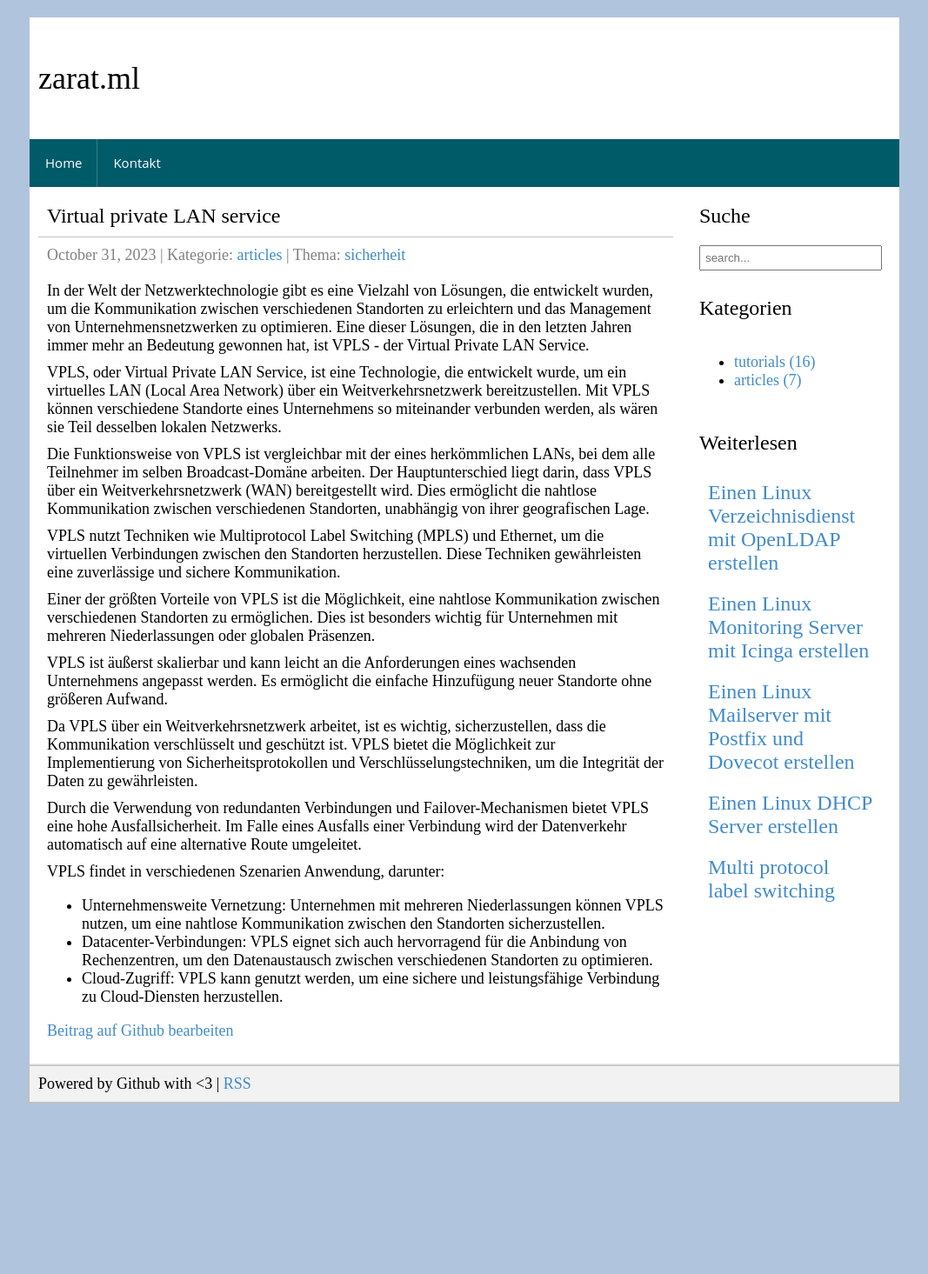
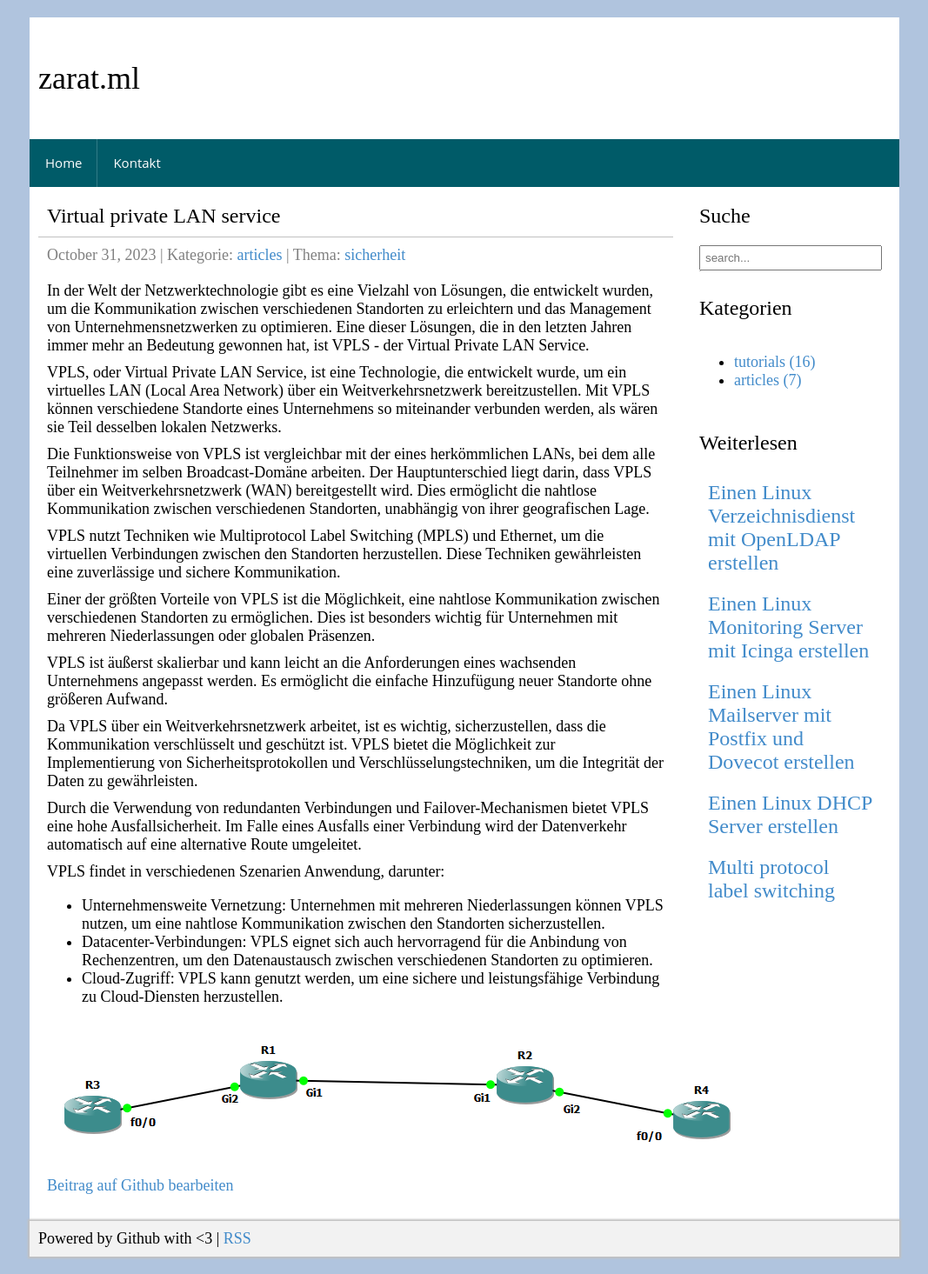
Before and after one commit to zarat/zarat.github.io, a Jekyll site: the page built from _posts/2023-10-31-vpls.markdown, in a window 1280 px wide. Shown: the whole page at 87% size, without its empty margins (106-1173 px from the left). Built offline with Jekyll 4.4.1, drawn with Linux system fonts in a browser that asks for light colours; before the commit the page ends 1287 px from its top, so only the background shows below that.

Commit message:
Update 2023-10-31-vpls.markdown

```diff
--- a/_posts/2023-10-31-vpls.markdown
+++ b/_posts/2023-10-31-vpls.markdown
@@ -30,3 +30,5 @@ VPLS findet in verschiedenen Szenarien Anwendung, darunter:
  - Unternehmensweite Vernetzung: Unternehmen mit mehreren Niederlassungen können VPLS nutzen, um eine nahtlose Kommunikation zwischen den Standorten sicherzustellen.
  - Datacenter-Verbindungen: VPLS eignet sich auch hervorragend für die Anbindung von Rechenzentren, um den Datenaustausch zwischen verschiedenen Standorten zu optimieren.
  - Cloud-Zugriff: VPLS kann genutzt werden, um eine sichere und leistungsfähige Verbindung zu Cloud-Diensten herzustellen.
+
+![VPLS Lab in GNS3](/assets/images/vpls_gns3_lab.png)
```
